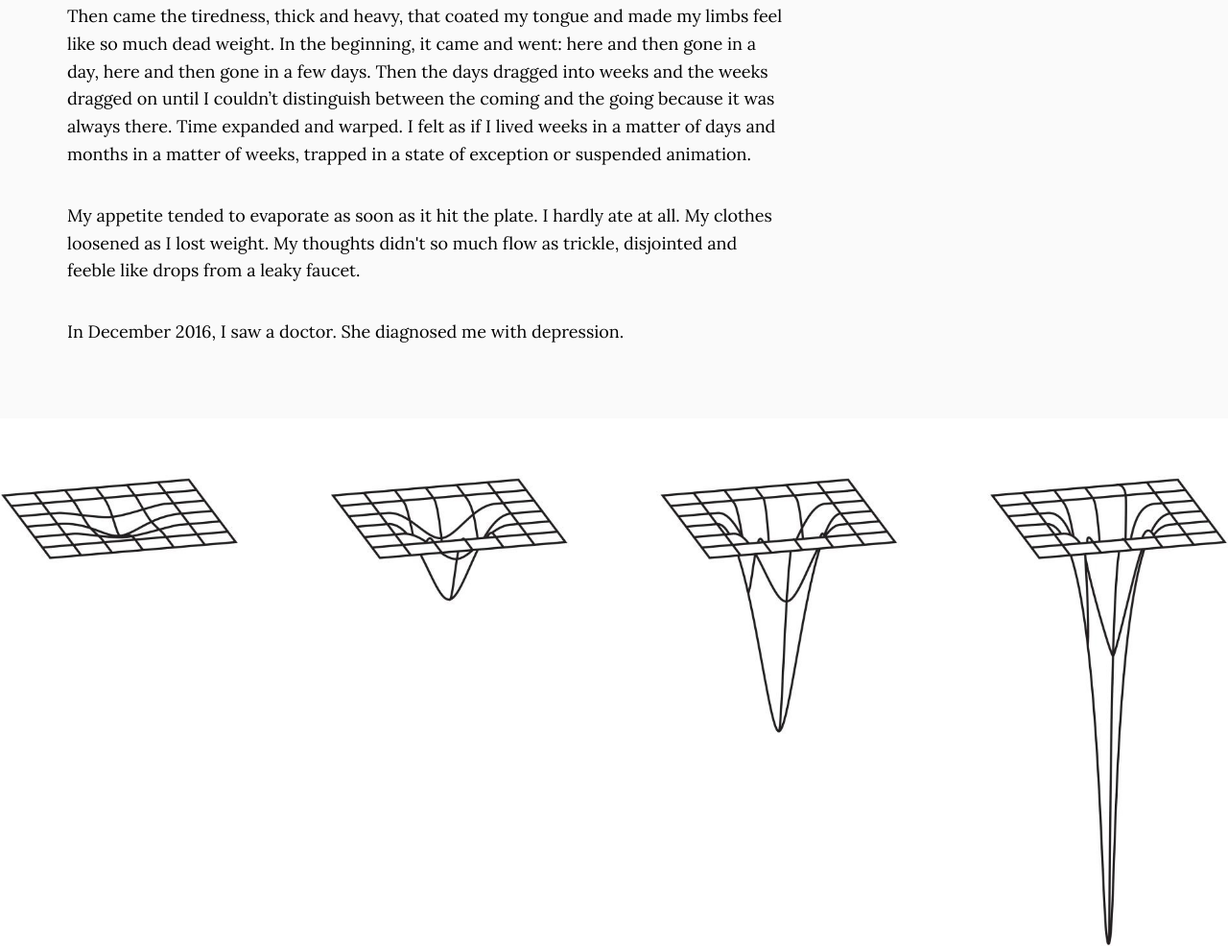
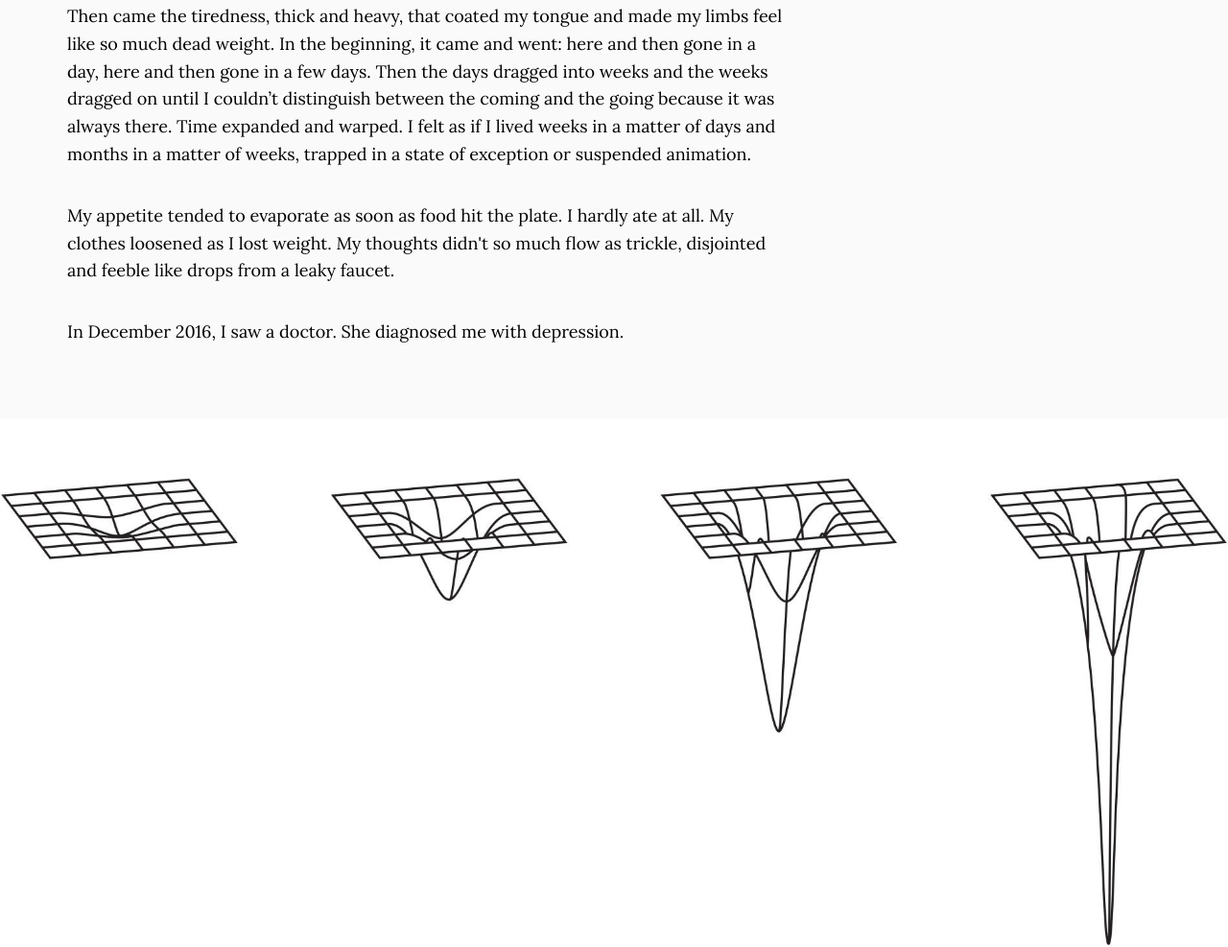
Before and after one commit to eltiffster/homepage, a plain HTML site: page splinter.html in a window 1280 px wide. Shown: the part 857-1844 px from the top of the page at 96% size. Drawn offline with nearby package versions, Linux system fonts and the light colour scheme; some packages are replaced by stand-ins of ours; files that its build step writes are made by us from their sources; files whose address does not match are found by name.

Commit message:
Update splinter.html

```diff
--- a/splinter.html
+++ b/splinter.html
@@ -48,7 +48,7 @@
           <div class="col-lg-8 mx-auto">
            <p>Then came the tiredness, thick and heavy, that coated my tongue and made my limbs feel like so much dead weight. In the beginning, it came and went: here and then gone in a day, here and then gone in a few days. Then the days dragged into weeks and the weeks dragged on until I couldn’t distinguish between the coming and the going because it was always there. Time expanded and warped. I felt as if I lived weeks in a matter of days and months in a matter of weeks, trapped in a state of exception or suspended animation.</p>
 
-			<p>My appetite tended to evaporate as soon as it hit the plate. I hardly ate at all. My clothes loosened as I lost weight. My thoughts didn't so much flow as trickle, disjointed and feeble like drops from a leaky faucet.</p>
+			<p>My appetite tended to evaporate as soon as food hit the plate. I hardly ate at all. My clothes loosened as I lost weight. My thoughts didn't so much flow as trickle, disjointed and feeble like drops from a leaky faucet.</p>
 
 			<p>In December 2016, I saw a doctor. She diagnosed me with depression.</p>
           </div>
```
